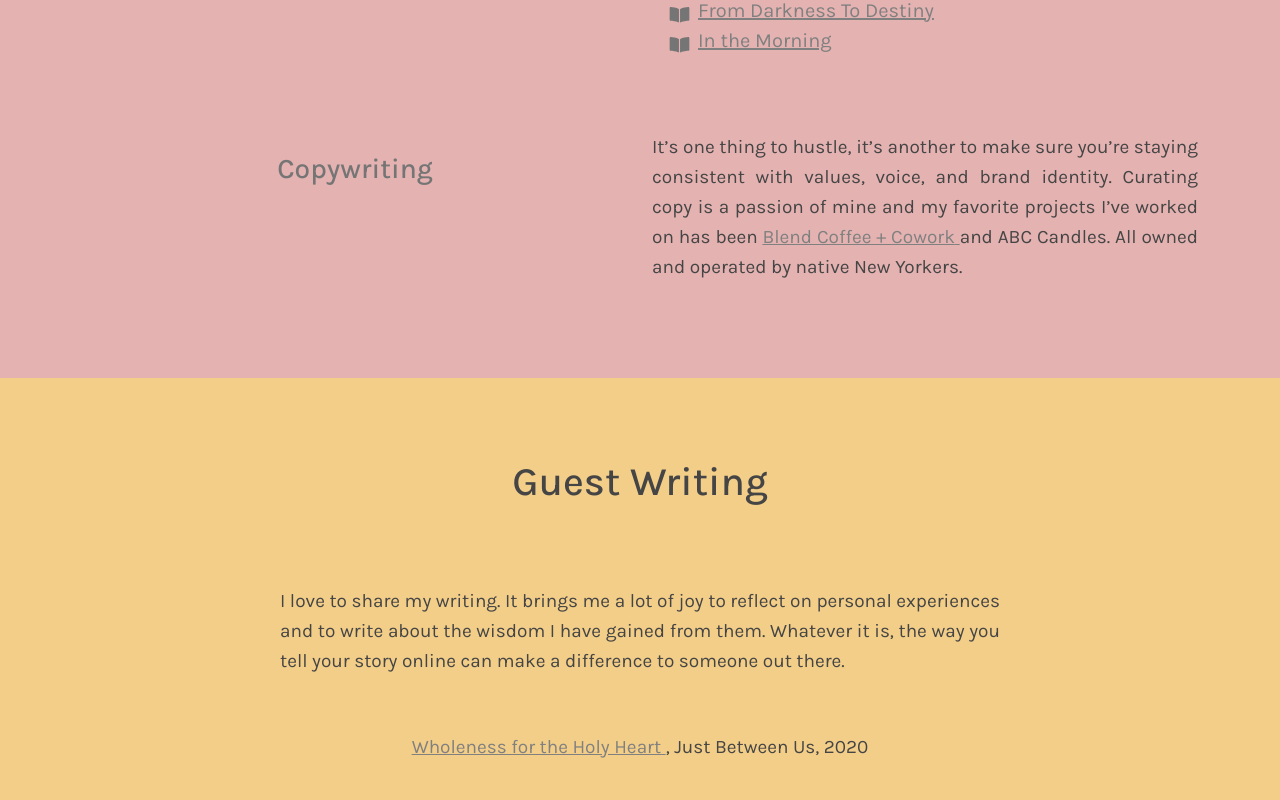
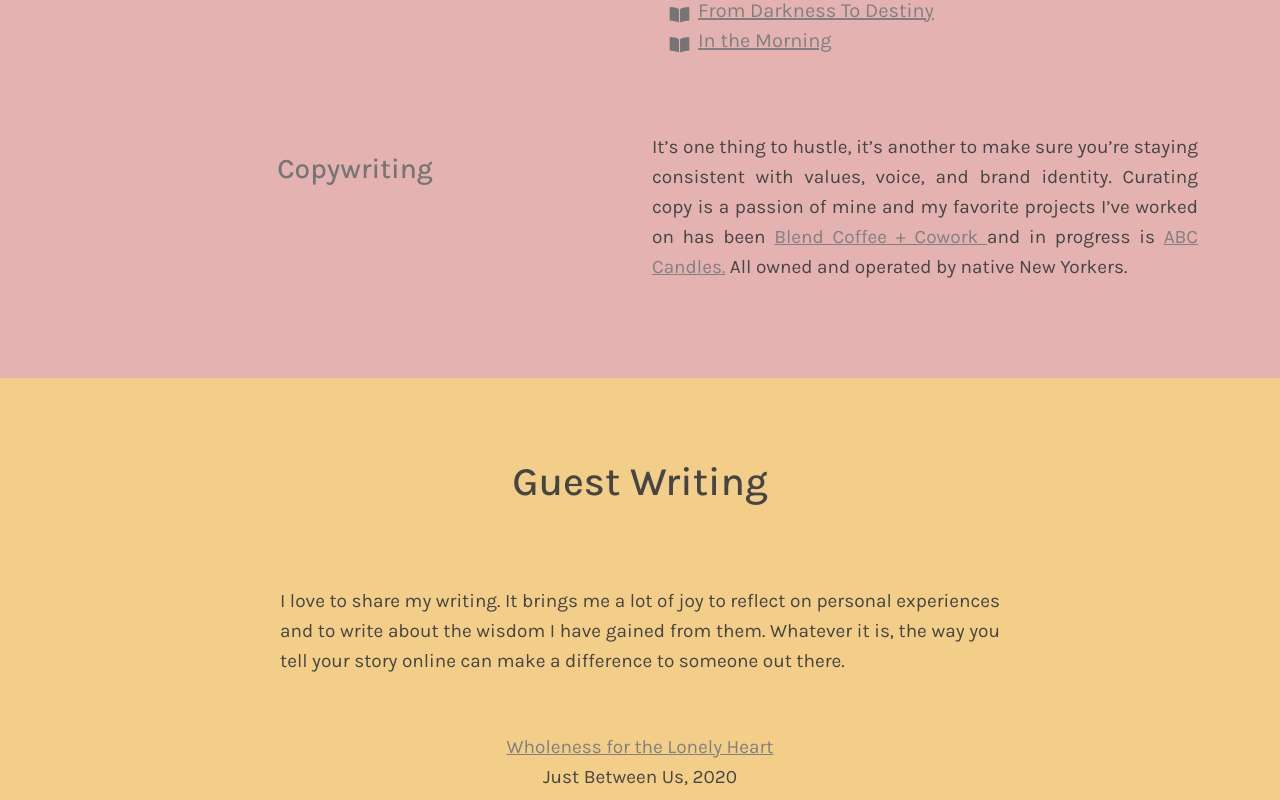
Before and after one commit to Kaitlyn-Lynette/Kathys-Portfolio, a React (Create React App) app: page /portfolio in a window 1280 px wide. Shown: the part 740-1540 px from the top of the page. Built offline with nearby package versions, Linux system fonts and the light colour scheme.

Commit message:
Edit to Guest Writing

```diff
--- a/src/pages/BookEdits.js
+++ b/src/pages/BookEdits.js
@@ -57,7 +57,7 @@ const BookEdits = () => {
               <a href="https://www.blendbayridge.com/">
                 Blend Coffee + Cowork{" "}
               </a>
-              and ABC Candles. All owned and operated by native New Yorkers.
+              and in progress is <a href="https://www.instagram.com/alphabetcitycandleco/">ABC Candles.</a> All owned and operated by native New Yorkers.
             </p>
           </Col>
         </Row>
--- a/src/pages/GuestWriting.js
+++ b/src/pages/GuestWriting.js
@@ -31,7 +31,8 @@ const Portfolio = () => {
           md={12}
           className="port-subtitle"
           >
-          <p><a href="https://justbetweenus.org/everyday-faith/tell-your-story/wholeness-for-the-lonely-heart/">Wholeness for the Holy Heart{" "}</a>,{"  "}Just Between Us, 2020</p>
+          <p><a href="https://justbetweenus.org/everyday-faith/tell-your-story/wholeness-for-the-lonely-heart/">Wholeness for the Lonely Heart{" "}</a> {"  "}<p>Just Between Us, 2020</p></p>
+
           </Col>
         </Row>
 
```
